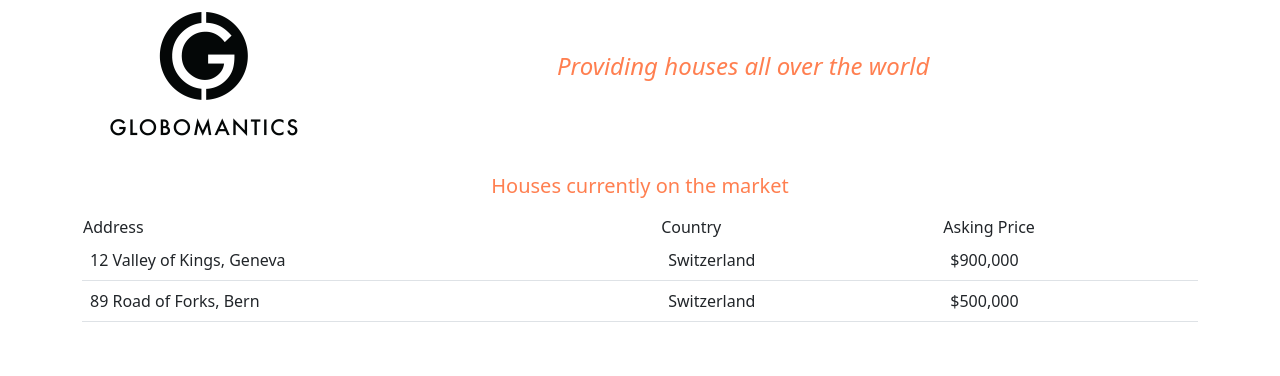
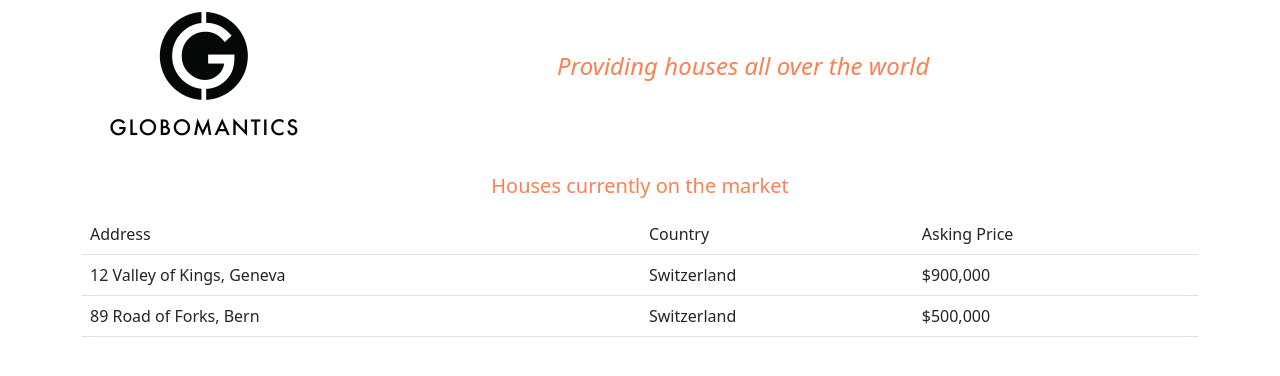
Before and after one commit to artemandrosenko/globomantics, a Next.js app: page / in a window 1280 px wide. Shown: the top 376 px of the page. Built offline with nearby package versions, Linux system fonts and the light colour scheme.

Commit message:
Fix react-hydration-error with wrap td to tr in thead

```diff
--- a/components/houseList.tsx
+++ b/components/houseList.tsx
@@ -25,9 +25,11 @@ const HouseList = () => {
             </div>
             <table className="table table-hover">
                 <thead>
-                    <td>Address</td>
-                    <td>Country</td>
-                    <td>Asking Price</td>
+                    <tr>
+                        <td>Address</td>
+                        <td>Country</td>
+                        <td>Asking Price</td>
+                    </tr>
                 </thead>
                 <tbody>
                     {houses.map(h => <HouseRow key={h.id} house={h} />)}
```
